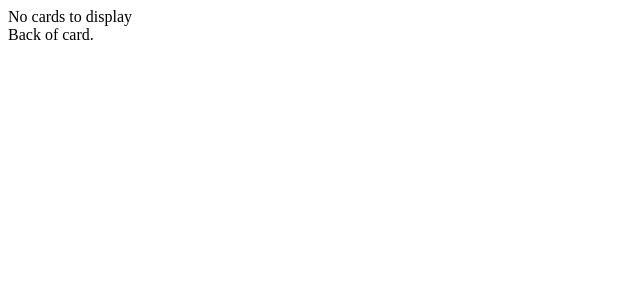
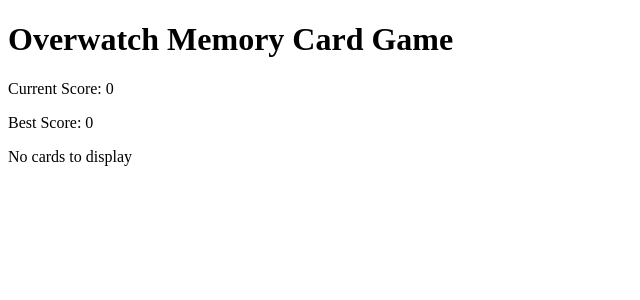
Before and after one commit to Looch8/memory_card-react, a React (Vite) app: page / in a window 1280 px wide. Shown: the top 300 px of the page, without its empty margins (0-640 px from the left). Built offline with nearby package versions, Linux system fonts and the light colour scheme.

Commit message:
feat: App card logic

```diff
--- a/src/App.jsx
+++ b/src/App.jsx
@@ -1,11 +1,41 @@
+import { useState, useEffect } from "react";
 import Card from "./components/Card";
 import CardGrid from "./components/CardGrid";
 
 function App() {
+	// Define initial array of cards
+	const initialCards = [
+		{ id: 1, name: "card1" },
+		{ id: 2, name: "card2" },
+	];
+
+	const [cards, setCards] = useState(initialCards); // array of cards
+	const [currentScore, setCurrentScore] = useState(0); // keeping track of score
+	const [bestScore, setBestScore] = useState(0);
+
+	// Function to shuffle cards
+	const shuffleCards = () => {
+		// card shuffling logic
+
+		// Update the 'cards' state with the shuffled cards array
+		setCards();
+	};
+
+	useEffect(() => {
+		shuffleCards();
+	}, []);
+
+	// determine when cards are matched
 	return (
-		<>
-			<CardGrid /> <Card />
-		</>
+		<div className="App">
+			{/* Render game components */}
+			<h1> Overwatch Memory Card Game</h1>
+			<div>
+				<p>Current Score: {currentScore}</p>
+				<p>Best Score: {bestScore}</p>
+			</div>
+			<CardGrid cards={cards} />
+		</div>
 	);
 }
 
```
